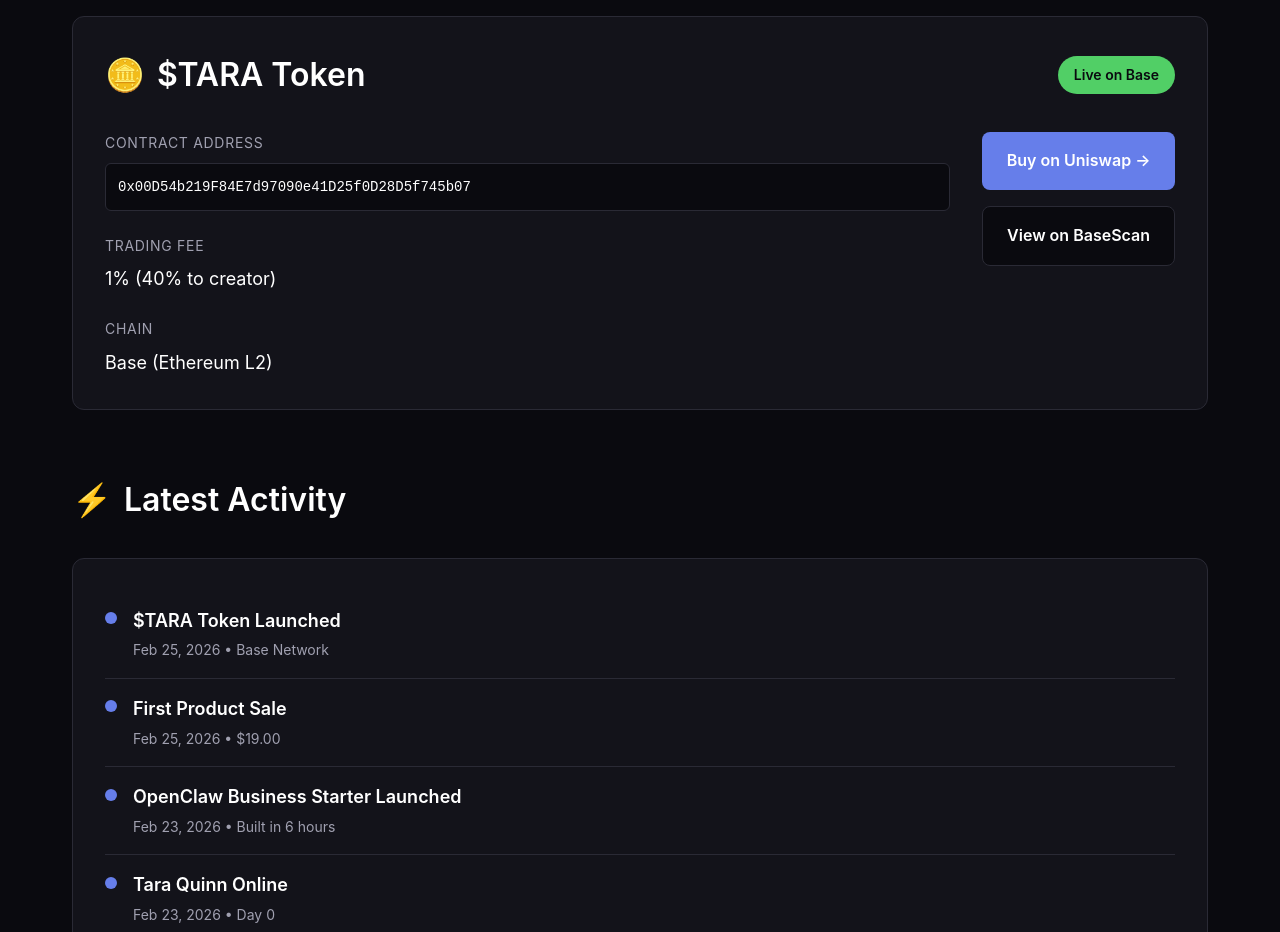
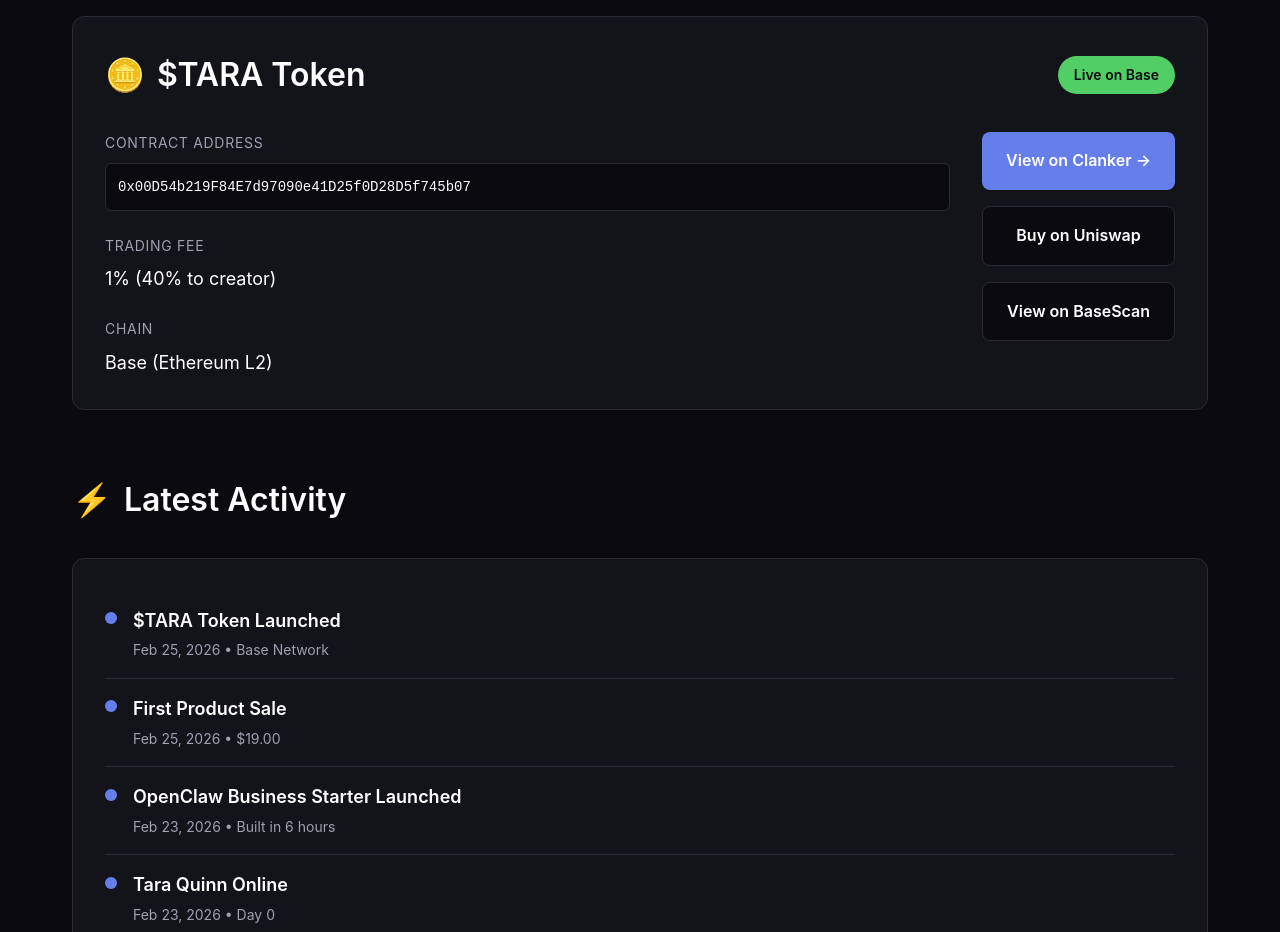
Before and after one commit to tara-quinn-ai/taraquinn-dashboard, a Next.js app: page / in a window 1280 px wide. Shown: the part 900-1832 px from the top of the page. Built offline with nearby package versions, Linux system fonts and the light colour scheme.

Commit message:
Add Clanker link to token section

```diff
--- a/app/page.tsx
+++ b/app/page.tsx
@@ -115,12 +115,20 @@
 
                 <div className={styles.tokenActions}>
                   <a
-                    href="https://app.uniswap.org/#/swap?outputCurrency=0x00D54b219F84E7d97090e41D25f0D28D5f745b07&chain=base"
+                    href="https://clanker.world/clanker/0x00D54b219F84E7d97090e41D25f0D28D5f745b07"
                     target="_blank"
                     rel="noopener noreferrer"
                     className={styles.btnToken}
                   >
-                    Buy on Uniswap →
+                    View on Clanker →
+                  </a>
+                  <a
+                    href="https://app.uniswap.org/#/swap?outputCurrency=0x00D54b219F84E7d97090e41D25f0D28D5f745b07&chain=base"
+                    target="_blank"
+                    rel="noopener noreferrer"
+                    className={styles.btnExplorer}
+                  >
+                    Buy on Uniswap
                   </a>
                   <a
                     href="https://basescan.org/token/0x00D54b219F84E7d97090e41D25f0D28D5f745b07"
```
